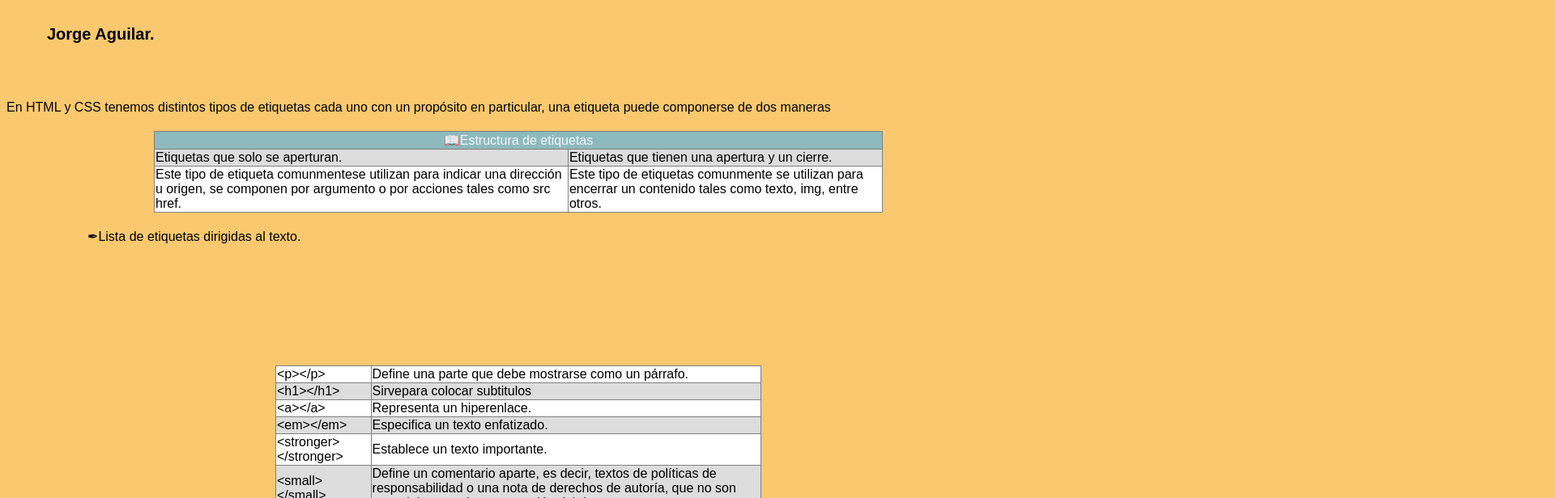
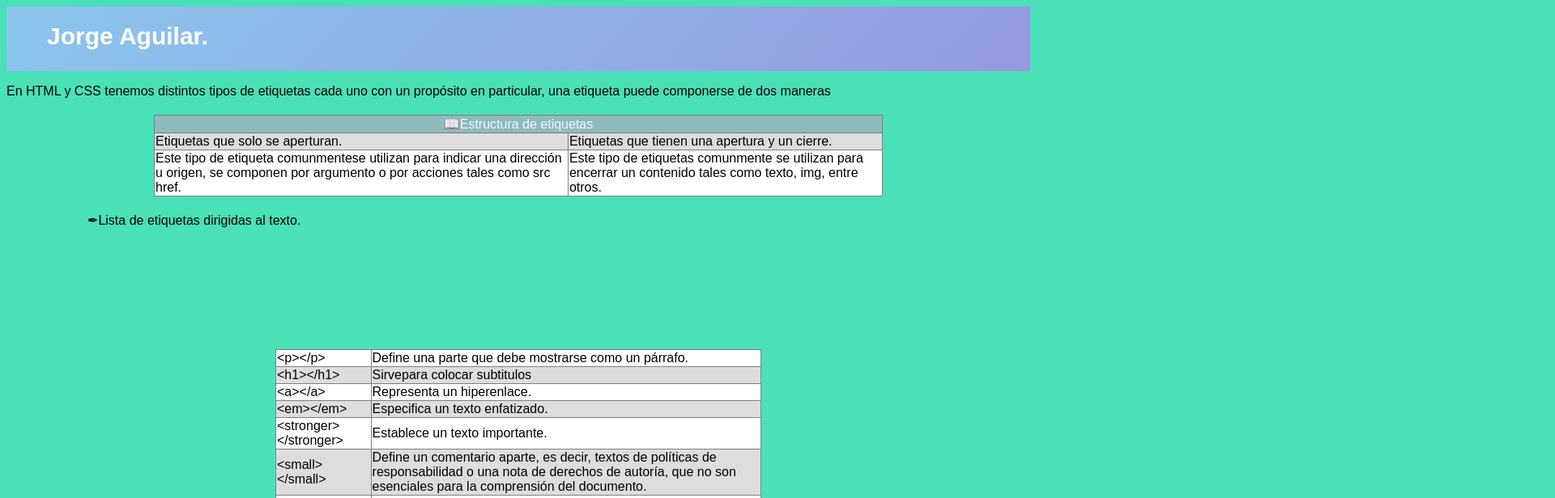
Before and after one commit to Jorge940-web/Jorge940-web.github.io, a plain HTML site: page index.html in a window 1280 px wide. Shown: the top 616 px of the page at 81% size, 1920 px wide, since content can reach past the window. Drawn offline with nearby package versions, Linux system fonts and the light colour scheme.

Commit message:
Update css.css

```diff
--- a/css/css.css
+++ b/css/css.css
@@ -12,26 +12,42 @@
        font-family: sans-serif;
 }
 
+:root{
+    --color1: #42BEED;
+    --color2: #45F5F7;
+    --color3: #4AE0B8;
+    --color4: #45F795;
+    --color5: #48F064;
+}
+
 header{
+    widows: 100px;
+    height: 80px;
+    background-color: #8BC6EC;
+background-image: linear-gradient(135deg, #8BC6EC 0%, #9599E2 100%);
 
-    width: 1000%;
-    height: 100px;
-    padding: 10px 50px 10px 50px;
+    padding: 0px 50px 0px 50px;
     box-sizing: border-box;
 
-
-
-   display: flex;
+    display: flex;
     flex-direction: row;
     justify-content: space-between;
-
 }
 
+.nav{
+    list-style: none;
 
+     display: flex;
+    flex-direction: row;
+    justify-content:space-around;
+}
 
 .logo{
-       font-family: fantasy;
-       font-size: 20px;
+    font-family: fantasy;
+    font-size: 30px;
+    width: 1300px;
+    height: 40px;
+    color: white;
 }
 
 footer{
@@ -62,11 +78,8 @@ li{
     left: 200px;
 }
 
-ul{
-    background-color: #B4ECF0;
-    width: 900px;
-    margin: 20px auto;
-}
+
+
 
 table{
     margin: 150px auto;
@@ -82,5 +95,5 @@ tr:nth-child(even){
 }
 
 body{
-    background-color: #FAC96F;
+    background-color:var(--color3)
 }
```
